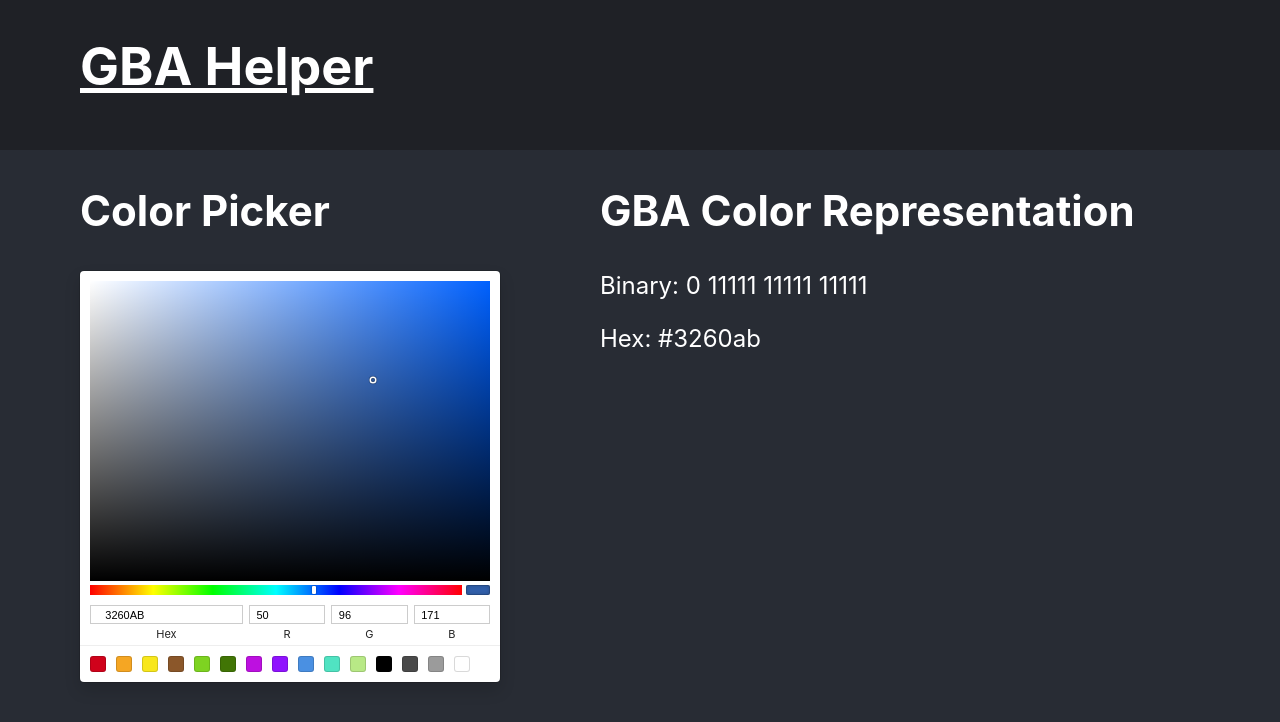
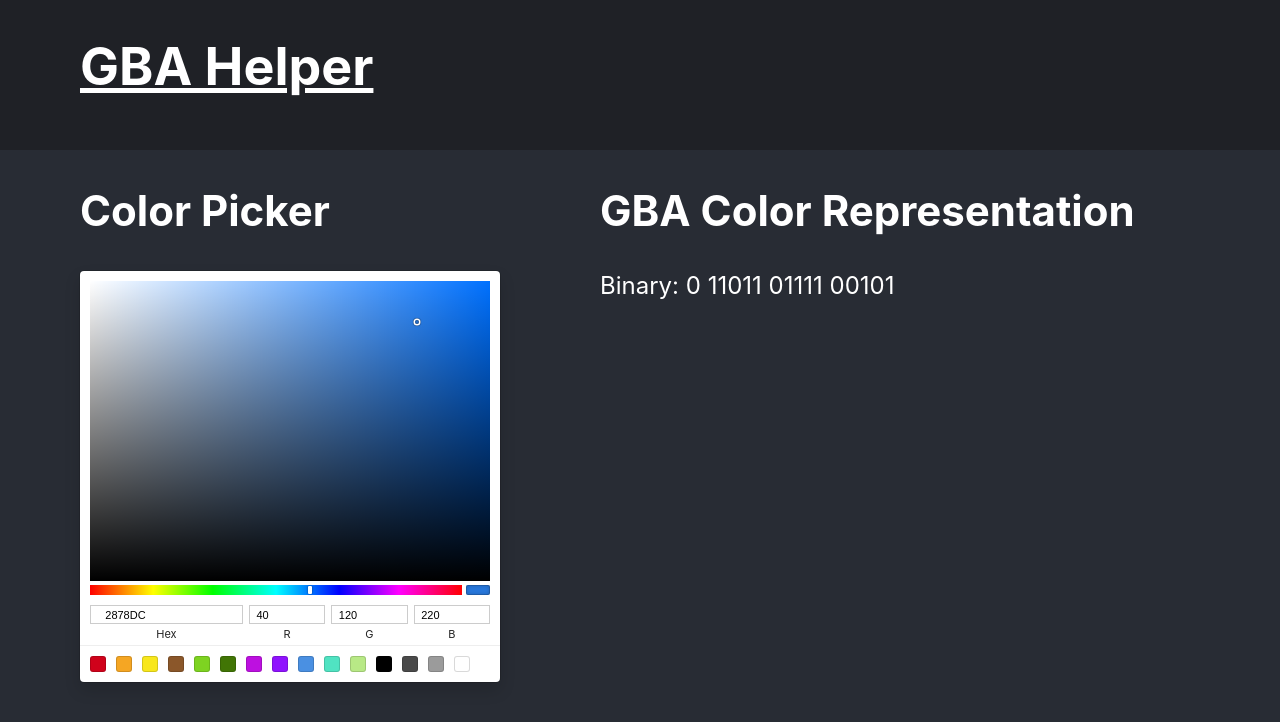
Before and after one commit to isaact23/gba-helper, a React (Create React App) app: page /color in a window 1280 px wide. Shown: the top 722 px of the page. Built offline with nearby package versions, Linux system fonts and the light colour scheme.

Commit message:
Finish Color Picker

```diff
--- a/src/ColorPicker.js
+++ b/src/Components/Pages/ColorPicker.js
@@ -11,24 +11,35 @@ class ColorPicker extends React.Component {
     // Initialize ColorPicker with a default color.
     constructor(props) {
         super(props);
-        let initialColor = "#3260ab";
+        let initialColor = {r: 40, g: 120, b: 220};
 
         this.state = {
-            color: initialColor,
-            binary: this.hexToBin(initialColor)
+            colorRgb: initialColor,
+            colorBin: this.rgbToBin(initialColor)
         };
     }
 
-    // Convert a hexadecimal
-    hexToBin(color) {
-        return "0 11111 11111 11111";
+    // Convert an RGB color to binary
+    rgbToBin(color) {
+        return "0 " +
+            this.numToBin(color.b >> 3) + " " +
+            this.numToBin(color.g >> 3) + " " +
+            this.numToBin(color.r >> 3);
+    }
+    // Convert a single number to binary (0 to 31 range)
+    numToBin(num) {
+        return ((num >> 4) % 2).toString() +
+            ((num >> 3) % 2).toString() +
+            ((num >> 2) % 2).toString() +
+            ((num >> 1) % 2).toString() +
+            (num % 2).toString()
     }
 
     // Handle a change in the color picker.
     handleChangeComplete = (color) => {
         this.setState({
-            color: color,
-            binary: this.hexToBin(color)
+            colorRgb: color.rgb,
+            colorBin: this.rgbToBin(color.rgb)
         });
     }
 
@@ -40,14 +51,13 @@ class ColorPicker extends React.Component {
                     <SketchPicker
                         width={400}
                         disableAlpha={true}
-                        color={this.state.color}
+                        color={this.state.colorRgb}
                         onChangeComplete={this.handleChangeComplete}
                     />
                 </div>
                 <div className="ColorPicker-output">
                     <h2>GBA Color Representation</h2>
-                    <p>Binary: {this.state.binary}</p>
-                    <p>Hex: {this.state.color}</p>
+                    <p>Binary: {this.state.colorBin}</p>
                 </div>
             </div>
         );
--- a/src/index.js
+++ b/src/index.js
@@ -1,7 +1,7 @@
 import React from 'react';
 import ReactDOM from 'react-dom';
 import './index.css';
-import App from './App';
+import App from './Components/App';
 
 ReactDOM.render(
     <React.StrictMode>
```
Also changed, not shown: src/Components/App.js (renamed from src/App.js, +4 -4 lines), src/Components/App.scss (renamed from src/App.scss), src/Components/Pages/MainMenu.js (renamed from src/MainMenu.js), src/Components/Pages/NavBar.js (renamed from src/NavBar.js).
